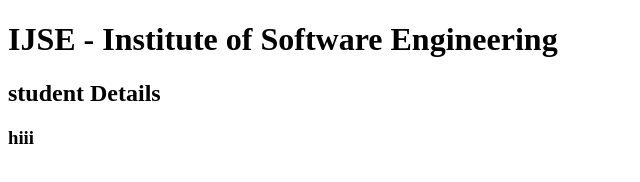
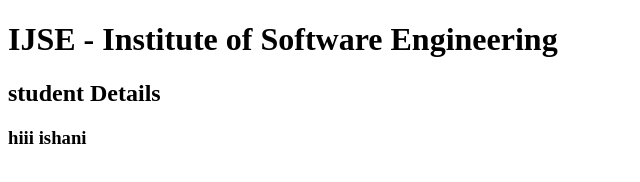
Before and after one commit to ishaniekanayaka/GDSE69, a plain HTML site: page index.html in a window 1280 px wide. Shown: the full height of the page, 0-640 px from the left. Drawn offline with Linux system fonts and the light colour scheme.

Commit message:
add name

```diff
--- a/index.html
+++ b/index.html
@@ -7,6 +7,6 @@
 <body>
     <h1>IJSE - Institute of Software Engineering</h1>
     <h2>student Details</h2>
-<h3>hiii</h3>
+    <h3>hiii  ishani</h3>
 </body>
 </html>
```
